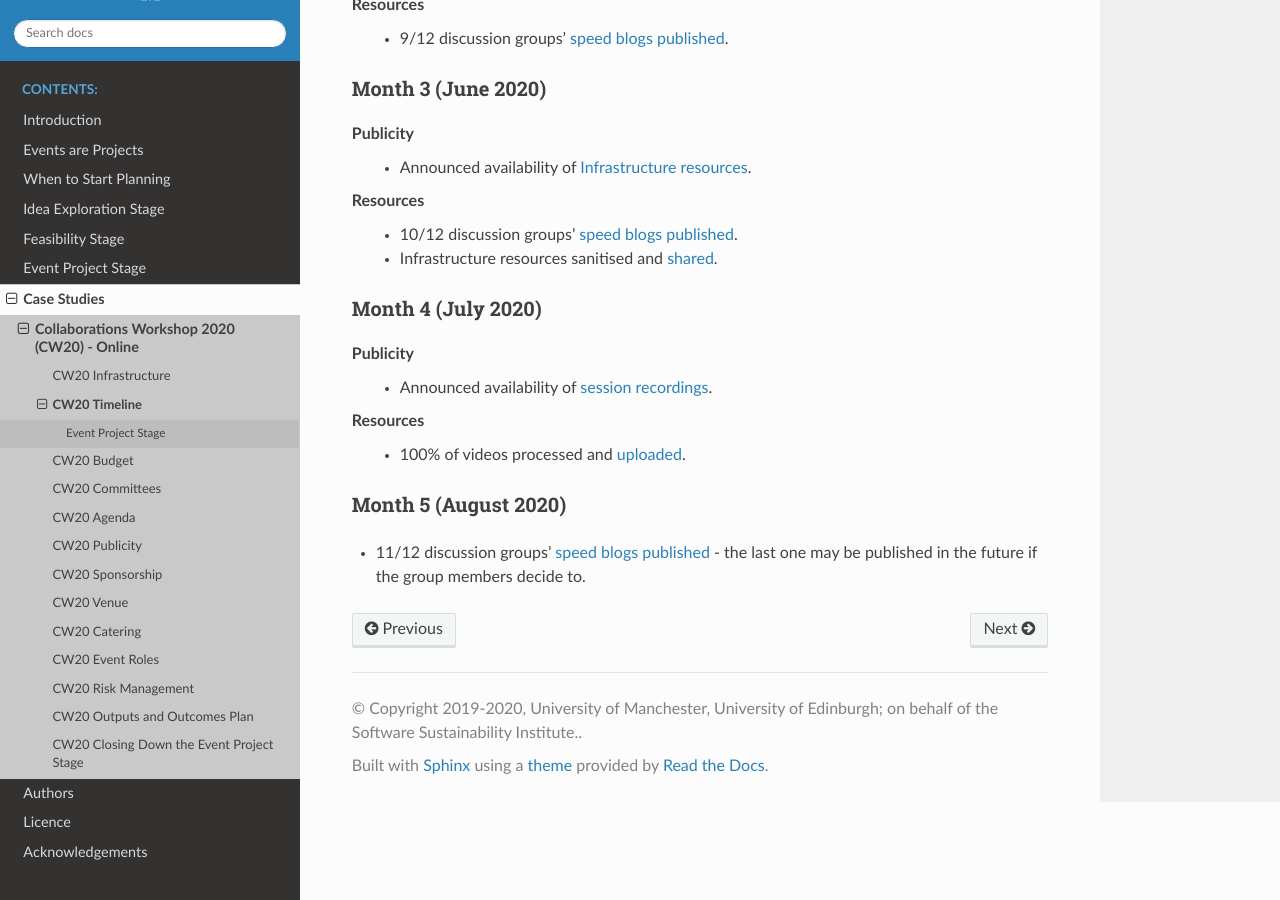
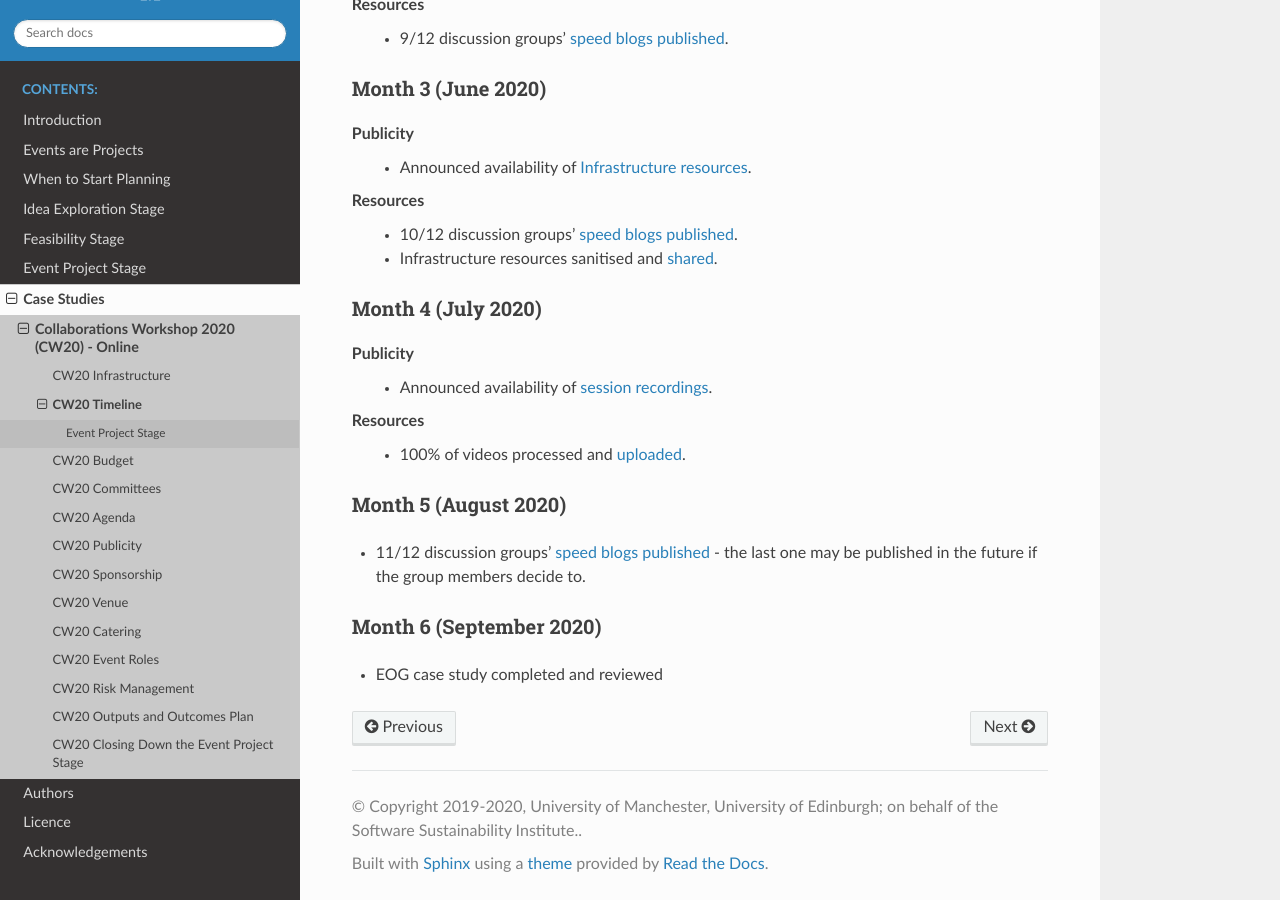
Before and after one commit to softwaresaved/event-organisation-guide, a Sphinx documentation site: the page built from docs/eog/case-studies-cw20-timeline.rst, in a window 1280 px wide and 900 px high, scrolled down 2943 px. Built offline with Sphinx 7.4.7 and the Read the Docs theme 2.0.0, drawn with Linux system fonts in a browser that asks for light colours.

Commit message:
Update case-studies-cw20-timeline.rst

```diff
--- a/docs/eog/case-studies-cw20-timeline.rst
+++ b/docs/eog/case-studies-cw20-timeline.rst
@@ -144,3 +144,9 @@ Month 5 (August 2020)
 ^^^^^^^^^^^^^^^^^^^^
 
 - 11/12 discussion groups' `speed blogs published <https://software.ac.uk/tags/cw20-speed-blog-posts>`_ - the last one may be published in the future if the group members decide to.
+
+
+Month 6 (September 2020)
+^^^^^^^^^^^^^^^^^^^^
+
+- EOG case study completed and reviewed
```
